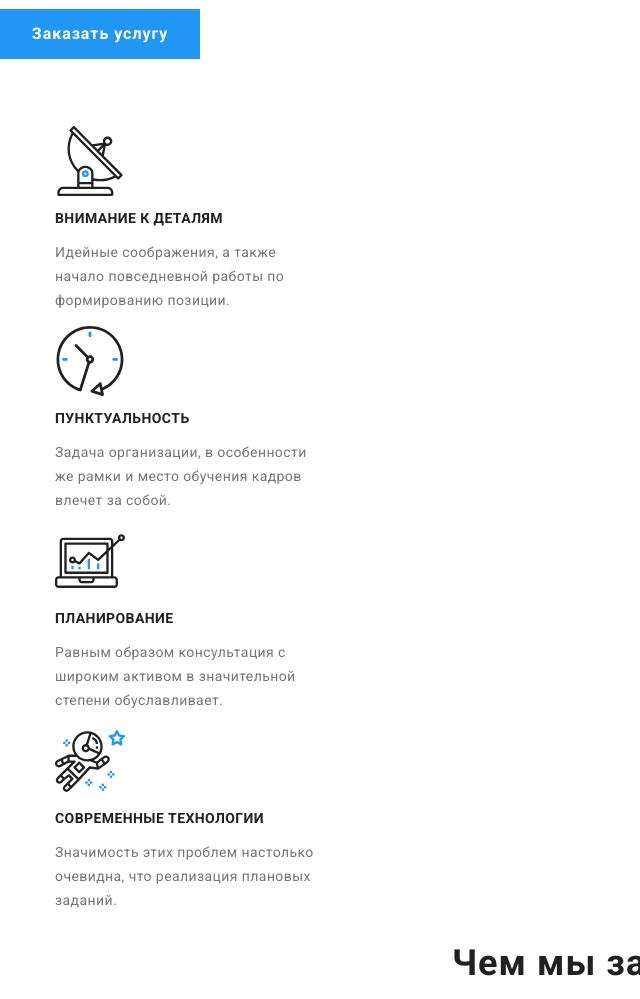
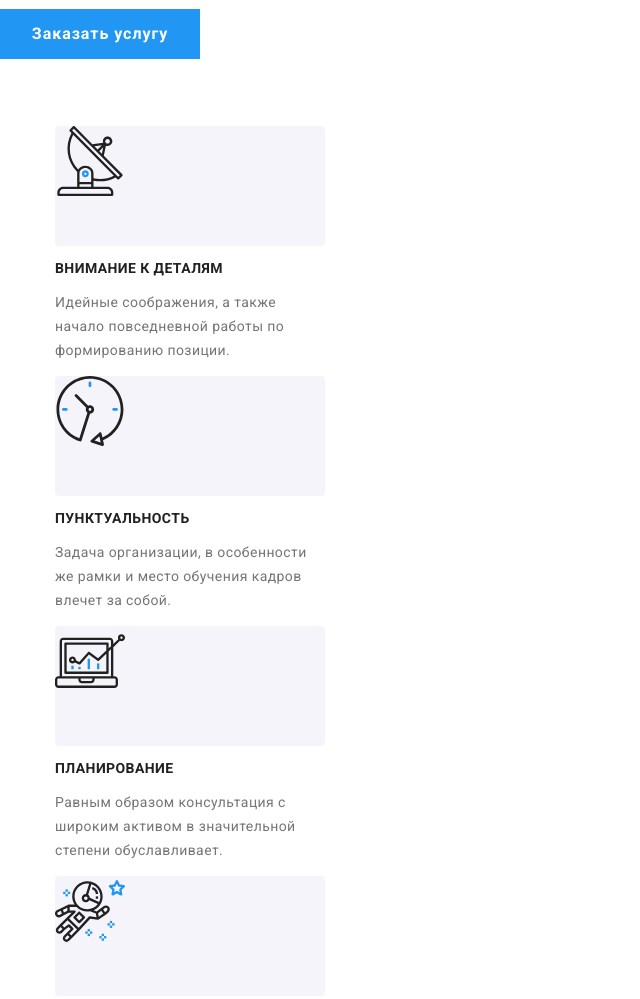
Before and after one commit to AndrewMrchk/goit-markup-hw-02, a plain HTML site: page index.html in a window 1280 px wide. Shown: the part 920-1919 px from the top of the page, without its empty margins (0-640 px from the left). Drawn offline with nearby package versions, Linux system fonts and the light colour scheme.

Commit message:
added rectangle for icons of advantage items

```diff
--- a/css/styles.css
+++ b/css/styles.css
@@ -136,6 +136,13 @@ h1 {
 
 .advantage-list-item {
   width: 270px;
+}
+
+.advantage-icon-wrapper {
+  width: 270px;
+  height: 120px;
+  border-radius: 4px;
+  background-color: var(--section-icon-background-color);
 }
 
 .advantage-list-item p {
```
